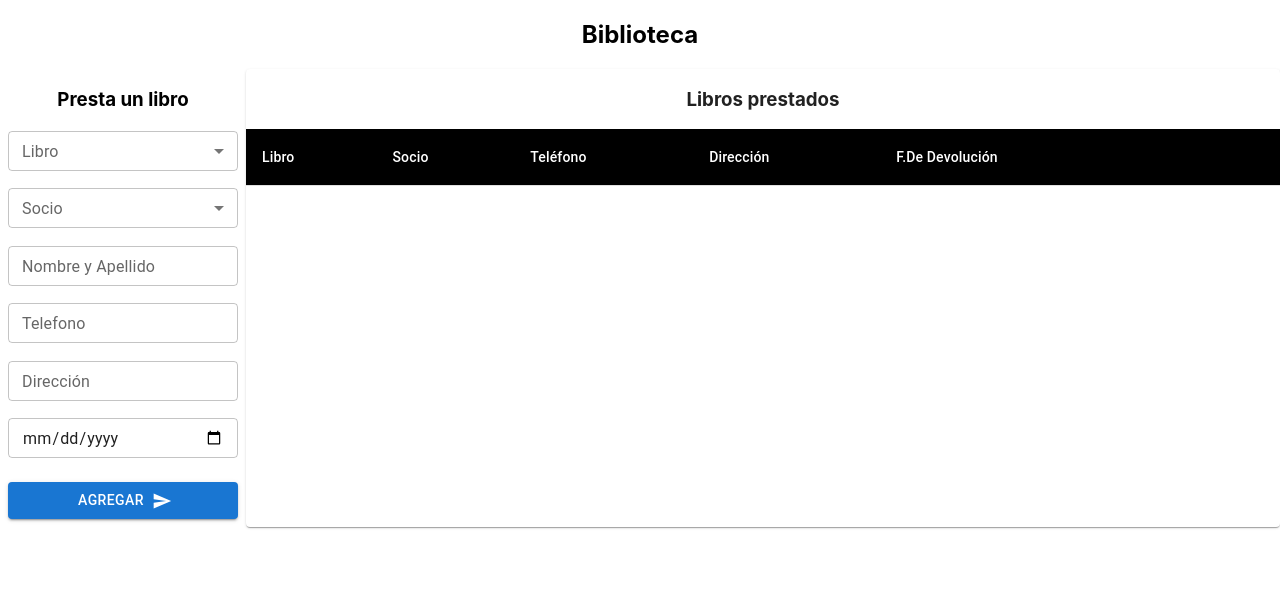
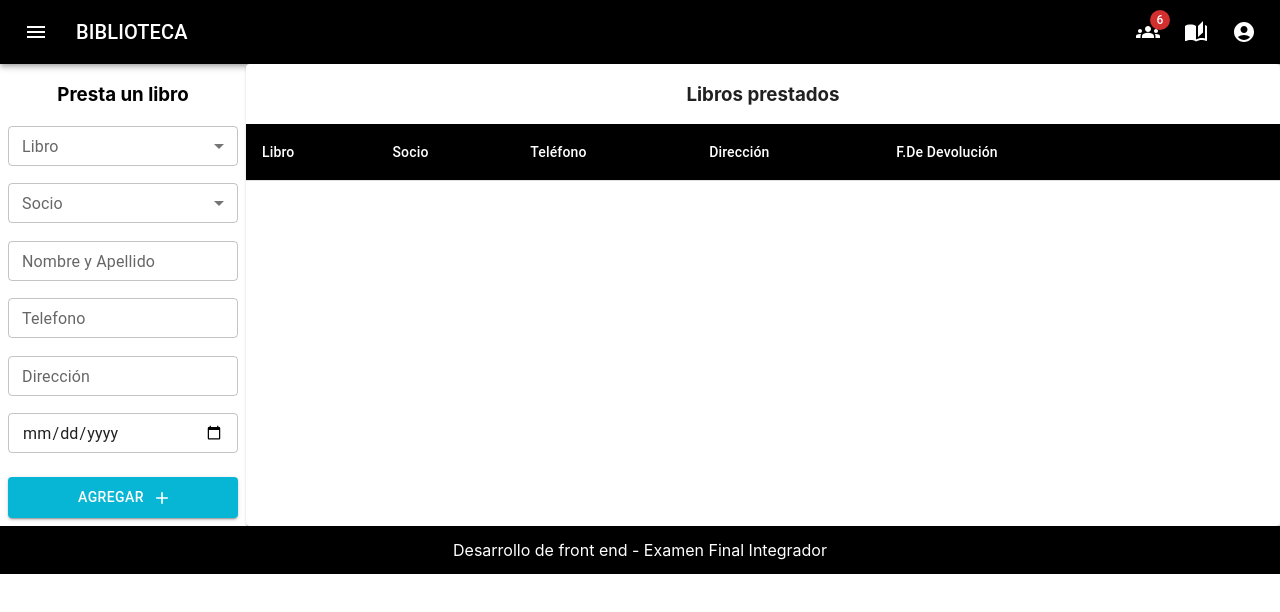
Before and after one commit to Franciscot93/Biblioteca_tpFinal, a React (Create React App) app: page / in a window 1280 px wide. Shown: the top 612 px of the page. Built offline with nearby package versions, Linux system fonts and the light colour scheme.

Commit message:
feat: agrego estilos

```diff
--- a/src/App.jsx
+++ b/src/App.jsx
@@ -2,6 +2,8 @@ import {  useEffect, useState } from 'react';
 import './App.css';
 import Formulario from './componentes/Formulario';
 import TablaLibros from './componentes/TablaLibros';
+import Nav from './componentes/Nav';
+import Footer from './componentes/Footer';
 
 const libros=[
   {nombre:'C# Fundamentals'},
@@ -43,11 +45,13 @@ useEffect(()=>{
 
   return (
     <div>
-      <h2 className='titulo'>Biblioteca</h2>
+      <Nav registros={registros} listaDeSocios={listaDeSocios}/>
     <div className="App" id='Contenedor'>
       <Formulario listaDeLibros={listaDeLibros} setRegistroParaEditar={setRegistroParaEditar} listaDeSocios={listaDeSocios} setListaDeSocios={setListaDeSocios} setRegistros={setRegistros} registros={registros} registroParaEditar={registroParaEditar}/>
       <TablaLibros registros={registros} setRegistroParaEditar={setRegistroParaEditar}  eliminarRegistro={eliminarRegistro}/>
     </div>
+
+    <Footer/>
     </div>
   );
 }
--- /dev/null
+++ b/src/componentes/Footer.jsx
@@ -0,0 +1,12 @@
+
+export default function Footer() {
+
+
+
+
+  return (
+    <div id='Footer'>
+        Desarrollo de front end - Examen Final Integrador
+    </div>
+  )
+}
--- a/src/componentes/Formulario.jsx
+++ b/src/componentes/Formulario.jsx
@@ -6,9 +6,9 @@ import Select from '@mui/material/Select';
 import TextField from '@mui/material/TextField';
 import Card from '@mui/material/Card';
 import Button from '@mui/material/Button';
-import SendIcon from '@mui/icons-material/Send';
+import AddIcon from '@mui/icons-material/Add';
 import Stack from '@mui/material/Stack';
-
+import AutoFixHighIcon from '@mui/icons-material/AutoFixHigh';
 
 
 export default function Formulario({listaDeLibros,setRegistroParaEditar,listaDeSocios,setListaDeSocios,setRegistros,registros,registroParaEditar}) {
@@ -284,7 +284,7 @@ useEffect(() => {
 
       <Stack direction="row">
 
-      <Button type='submit'  variant="contained" sx={{m:1}} fullWidth={true} endIcon={<SendIcon />}>
+      <Button type='submit'  variant="contained" sx={{m:1,paddingY:1,bgcolor:`${registro.id?'#059669':'#06B6D4'}`}} fullWidth={true} endIcon={registro.id?<AutoFixHighIcon/>:<AddIcon/>}>
         {registro.id ?'Aceptar':'Agregar'}
       </Button>
 
--- /dev/null
+++ b/src/componentes/Nav.jsx
@@ -0,0 +1,182 @@
+import * as React from 'react';
+import AppBar from '@mui/material/AppBar';
+import Box from '@mui/material/Box';
+import Toolbar from '@mui/material/Toolbar';
+import IconButton from '@mui/material/IconButton';
+import Typography from '@mui/material/Typography';
+import Badge from '@mui/material/Badge';
+import MenuItem from '@mui/material/MenuItem';
+import Menu from '@mui/material/Menu';
+import MenuIcon from '@mui/icons-material/Menu';
+import AccountCircle from '@mui/icons-material/AccountCircle';
+import GroupsIcon from '@mui/icons-material/Groups';
+import MoreIcon from '@mui/icons-material/MoreVert';
+import AutoStoriesIcon from '@mui/icons-material/AutoStories';
+
+
+
+export default function Nav({registros,listaDeSocios}) {
+  const [anchorEl, setAnchorEl] = React.useState(null);
+  const [mobileMoreAnchorEl, setMobileMoreAnchorEl] = React.useState(null);
+
+  const isMenuOpen = Boolean(anchorEl);
+  const isMobileMenuOpen = Boolean(mobileMoreAnchorEl);
+
+  const handleProfileMenuOpen = (event) => {
+    setAnchorEl(event.currentTarget);
+  };
+
+  const handleMobileMenuClose = () => {
+    setMobileMoreAnchorEl(null);
+  };
+
+  const handleMenuClose = () => {
+    setAnchorEl(null);
+    handleMobileMenuClose();
+  };
+
+  const handleMobileMenuOpen = (event) => {
+    setMobileMoreAnchorEl(event.currentTarget);
+  };
+
+  const menuId = 'primary-search-account-menu';
+  const renderMenu = (
+    <Menu
+      anchorEl={anchorEl}
+      anchorOrigin={{
+        vertical: 'top',
+        horizontal: 'right',
+      }}
+      id={menuId}
+      keepMounted
+      transformOrigin={{
+        vertical: 'top',
+        horizontal: 'right',
+      }}
+      open={isMenuOpen}
+      onClose={handleMenuClose}
+    >
+      <MenuItem onClick={handleMenuClose}>Francisco Torres - Desarrollo Front End</MenuItem>
+
+    </Menu>
+  );
+
+  const mobileMenuId = 'primary-search-account-menu-mobile';
+  const renderMobileMenu = (
+    <Menu
+      anchorEl={mobileMoreAnchorEl}
+      anchorOrigin={{
+        vertical: 'top',
+        horizontal: 'right',
+      }}
+      id={mobileMenuId}
+      keepMounted
+      transformOrigin={{
+        vertical: 'top',
+        horizontal: 'right',
+      }}
+      open={isMobileMenuOpen}
+      onClose={handleMobileMenuClose}
+    >
+      <MenuItem>
+        <IconButton size="large" aria-label="show 4 new mails" color="inherit">
+          <Badge badgeContent={listaDeSocios.length} color="error">
+            <GroupsIcon />
+          </Badge>
+        </IconButton>
+        <p>Cantidad de socios</p>
+      </MenuItem>
+      <MenuItem>
+        <IconButton
+          size="large"
+          color="inherit"
+        >
+          <Badge badgeContent={registros.length} color="error">
+            <AutoStoriesIcon />
+          </Badge>
+        </IconButton>
+        <p>Libros prestados</p>
+      </MenuItem>
+      <MenuItem onClick={handleProfileMenuOpen}>
+        <IconButton
+          size="large"
+          aria-label="account of current user"
+          aria-controls="primary-search-account-menu"
+          aria-haspopup="true"
+          color="inherit"
+        >
+          <AccountCircle />
+        </IconButton>
+        <p>Francisco Torres - D. Front End</p>
+      </MenuItem>
+    </Menu>
+  );
+
+  return (
+    <Box sx={{ flexGrow: 1 }}>
+      <AppBar sx={{ bgcolor: "black" }} position="static">
+        <Toolbar>
+          <IconButton
+            size="large"
+            edge="start"
+            color="inherit"
+            aria-label="open drawer"
+            sx={{ mr: 2 }}
+          >
+            <MenuIcon />
+          </IconButton>
+          <Typography
+            variant="h6"
+            noWrap
+            component="div"
+            sx={{ display: { xs: 'none', sm: 'block' } }}
+          >
+            BIBLIOTECA
+          </Typography>
+
+          <Box sx={{ flexGrow: 1 }} />
+          <Box sx={{ display: { xs: 'none', md: 'flex' } }}>
+            <IconButton size="large" aria-label="show 4 new mails" color="inherit">
+              <Badge badgeContent={listaDeSocios.length} color="error">
+                <GroupsIcon />
+              </Badge>
+            </IconButton>
+            <IconButton
+              size="large"
+              color="inherit"
+            >
+              <Badge badgeContent={registros.length} color="error">
+                <AutoStoriesIcon />
+              </Badge>
+            </IconButton>
+            <IconButton
+              size="large"
+              edge="end"
+
+              aria-controls={menuId}
+              aria-haspopup="true"
+              onClick={handleProfileMenuOpen}
+              color="inherit"
+            >
+              <AccountCircle />
+            </IconButton>
+          </Box>
+          <Box sx={{ display: { xs: 'flex', md: 'none' } }}>
+            <IconButton
+              size="large"
+              aria-label="show more"
+              aria-controls={mobileMenuId}
+              aria-haspopup="true"
+              onClick={handleMobileMenuOpen}
+              color="inherit"
+            >
+              <MoreIcon />
+            </IconButton>
+          </Box>
+        </Toolbar>
+      </AppBar>
+      {renderMobileMenu}
+      {renderMenu}
+    </Box>
+  );
+}
--- a/src/componentes/RegistroSocio.jsx
+++ b/src/componentes/RegistroSocio.jsx
@@ -65,8 +65,8 @@ const RegistroSocio = ({registro,setRegistroParaEditar,eliminarRegistro}) => {
     <StyledTableCell align="left">{telefono}</StyledTableCell>
     <StyledTableCell align="left">{direccion}</StyledTableCell>
     <StyledTableCell align="left">{fechaDevolucion}</StyledTableCell>
-    <StyledTableCell align="left"><Button><EditIcon  onClick={eligeEditar}/></Button></StyledTableCell>
-    <StyledTableCell align="left"><Button><DeleteIcon  onClick={eligeEliminar}  /></Button></StyledTableCell>
+    <StyledTableCell align="left"><Button><EditIcon sx={{color:'#059669'}}  onClick={eligeEditar}/></Button></StyledTableCell>
+    <StyledTableCell align="left"><Button><DeleteIcon sx={{color:'#B91C1C'}} onClick={eligeEliminar}  /></Button></StyledTableCell>
   </StyledTableRow>
   )
 }
--- a/src/componentes/TablaLibros.jsx
+++ b/src/componentes/TablaLibros.jsx
@@ -6,6 +6,7 @@ import TableContainer from '@mui/material/TableContainer';
 import TableHead from '@mui/material/TableHead';
 import TableRow from '@mui/material/TableRow';
 import Card from '@mui/material/Card'
+
 
 import RegistroSocio from './RegistroSocio';
 
@@ -41,6 +42,7 @@ const StyledTableCell = styled(TableCell)(({ theme }) => ({
             <StyledTableCell align="left"></StyledTableCell>
           </TableRow>
         </TableHead>
+
         <TableBody>
 
           {registros.map((registro)=>{
--- a/src/index.css
+++ b/src/index.css
@@ -5,13 +5,24 @@ body {
     sans-serif;
   -webkit-font-smoothing: antialiased;
   -moz-osx-font-smoothing: grayscale;
+
 }
 
 code {
   font-family: source-code-pro, Menlo, Monaco, Consolas, 'Courier New',
     monospace;
 }
+#Footer{
+  display: flex;
+  background-color: black;
+  text-align: center;
+  justify-content: center;
+  place-items: center;
+  width: 100%;
+  height: 3rem;
+  color: white;
 
+}
 #FormularioBiblioteca{
   display: flex;
    flex-direction: column;
```
